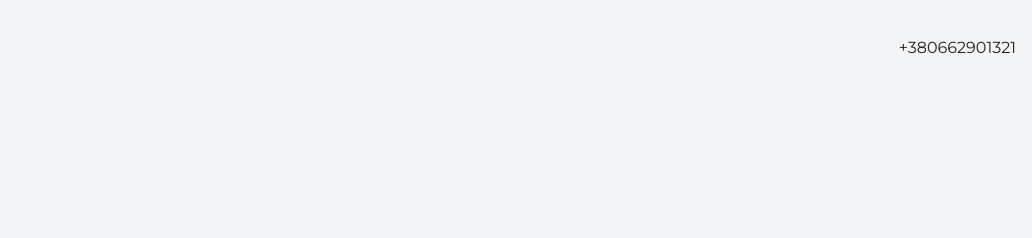
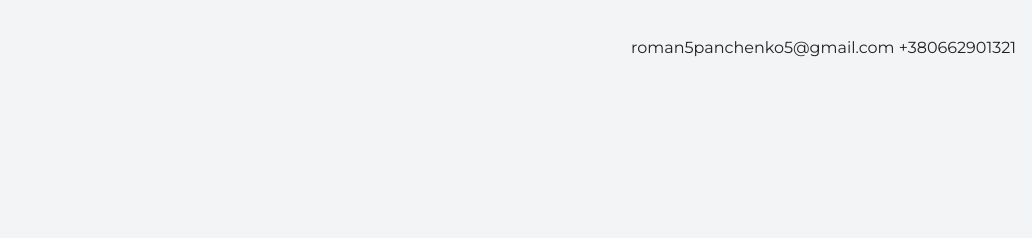
Before and after one commit to PANRamzeS/Jenya_i_Ya, a plain HTML site: page portfolio-step-1/index.html in a window 1280 px wide. Shown: the top 238 px of the page, without its empty margins (248-1280 px from the left). Drawn offline with nearby package versions, Linux system fonts and the light colour scheme.

Commit message:
добавляем электронную почту

```diff
--- a/portfolio-step-1/index.html
+++ b/portfolio-step-1/index.html
@@ -10,7 +10,7 @@
   <body>
     <header class="page-header">
       <div class="container">
-      +380662901321
+      roman5panchenko5@gmail.com +380662901321
       </div>
     </header>
 
```
